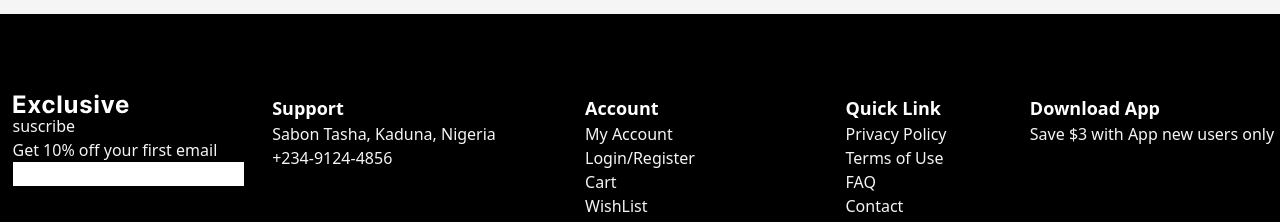
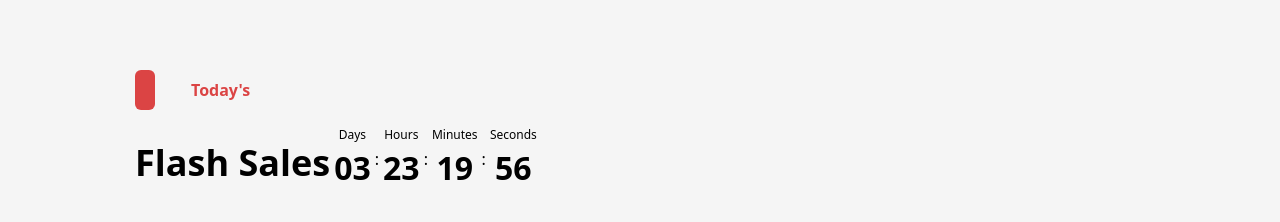
Before and after one commit to Awointa/e-commerce-store, a Next.js app: page / in a window 1280 px wide. Shown: the part 713-935 px from the top of the page. Built offline with nearby package versions, Linux system fonts and the light colour scheme.

Commit message:
feat: create a flashsales section component

```diff
--- /dev/null
+++ b/src/app/components/FlashSalesSection.tsx
@@ -0,0 +1,36 @@
+import SectionLabel from "./SectionLabel";
+
+const FlashSalesSection = () => {
+	return (
+		<div className="mt-[100px]">
+			<SectionLabel text="Today's" />
+			<div className="pt-4 flex items-center">
+				<h4 className="text-4xl font-bold pt-2">Flash Sales</h4>
+				<div className="flex items-center">
+					<span className="flex flex-col items-center px-1">
+						<p className="text-[12px] ">Days</p>
+						<span className="text-[32px] font-bold">03</span>
+					</span>
+					<span>:</span>
+					<span className="flex flex-col items-center px-1">
+						<p className="text-[12px]">Hours</p>
+						<span className="text-[32px] font-bold">23</span>
+					</span>
+					:
+					<span className="flex flex-col items-center px-1">
+						<p className="text-[12px]">Minutes</p>
+						<span className="text-[32px] font-bold">19</span>
+					</span>
+					:
+					<span className="flex flex-col items-center px-1">
+						<p className="text-[12px]">Seconds</p>
+						<span className="text-[32px] font-bold">56</span>
+					</span>
+				</div>
+				<div></div>
+			</div>
+		</div>
+	);
+};
+
+export default FlashSalesSection;
```
